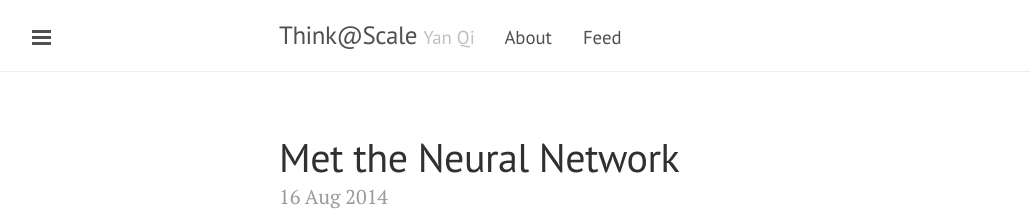
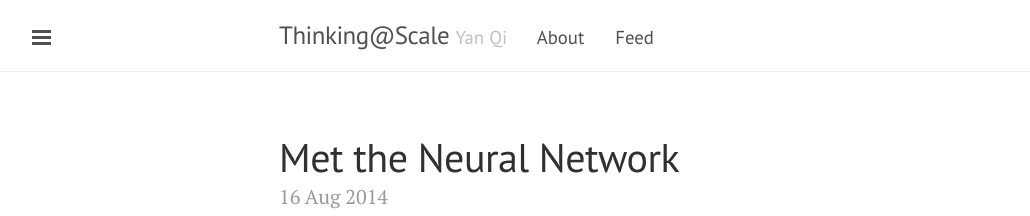
Before and after one commit to yan-qi/yan-qi.github.io, a Jekyll site: the page built from index.html, in a window 1280 px wide. Shown: the top 216 px of the page, without its empty margins (1-1031 px from the left). Built offline with Jekyll 4.4.1, drawn with Linux system fonts in a browser that asks for light colours; Markdown is read by kramdown in place of the engine named in the settings; the list of posts is cut into pages by our own code; comment, search, counter and statistics services are not loaded.

Commit message:
Add cname back

```diff
--- /dev/null
+++ b/CNAME
@@ -0,0 +1 @@
+thinkingscale.com
--- a/_config.yml
+++ b/_config.yml
@@ -6,9 +6,9 @@
 permalink:        pretty
 
 # Setup
-title:            Think@Scale
+title:            Thinking@Scale
 tagline:          ' Yan Qi '
-description:      'Think@Scale'
+description:      'Thinking@Scale'
 url:              http://yan-qi.github.io
 baseurl:          '/'
 paginate:         5
```
Also changed, not shown: 1 other file.
